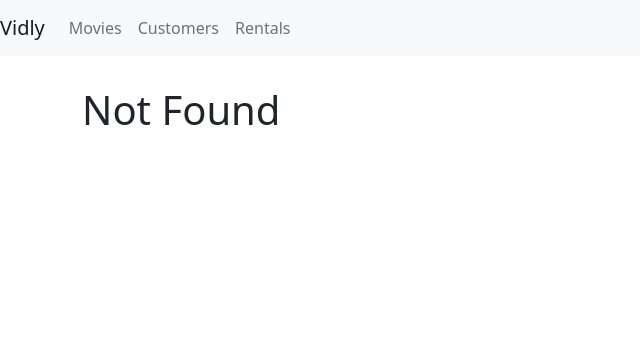
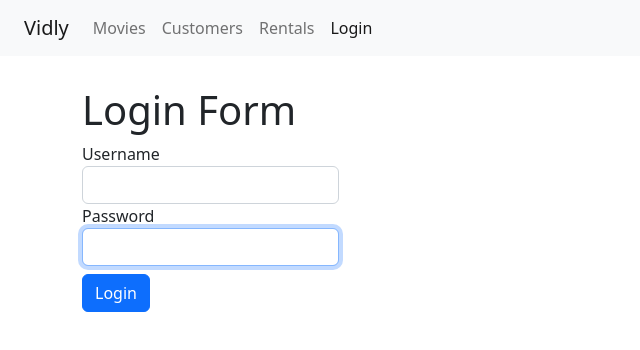
Before and after one commit to KirannVaka/vidly, a React (Create React App) app: page /login-form in a window 1280 px wide. Before the commit this address led to /not-found. Shown: the top 350 px of the page, without its empty margins (0-640 px from the left). Built offline with nearby package versions, Linux system fonts and the light colour scheme.

Commit message:
implemented forms and built login page

```diff
--- a/src/App.js
+++ b/src/App.js
@@ -7,6 +7,7 @@ import NavBar from "./common/navBar";
 import Movies from "./components/movies";
 import "./App.css";
 import MovieForm from "./components/movieForm";
+import LoginForm from "./components/loginForm";
 
 function App(props) {
   return (
@@ -18,6 +19,7 @@ function App(props) {
           <Route path="/movies" component={Movies} />
           <Route path="/customers" component={Customers} />
           <Route path="/rentals" component={Rentals} />
+          <Route path="/login-form" component={LoginForm} />
           <Route path="/not-found" component={notFound} />
           <Redirect from="/" exact to="/movies"></Redirect>
           <Redirect to="/not-found"></Redirect>
--- a/src/common/navBar.jsx
+++ b/src/common/navBar.jsx
@@ -6,7 +6,7 @@ import Rentals from "../components/rentals";
 
 const NavBar = (props) => {
   return (
-    <nav className="navbar navbar-expand-lg navbar-light bg-light">
+    <nav className="navbar px-4 navbar-expand-lg navbar-light bg-light">
       <Link to="/" className="navbar-brand">
         Vidly
       </Link>
@@ -38,6 +38,11 @@ const NavBar = (props) => {
               Rentals
             </NavLink>
           </li>
+          <li className="nav-item">
+            <NavLink to="/login-form" className="nav-link">
+              Login
+            </NavLink>
+          </li>
         </ul>
       </div>
     </nav>
--- a/src/common/tableHeader.jsx
+++ b/src/common/tableHeader.jsx
@@ -2,16 +2,16 @@ import React, { Component } from "react";
 import { FontAwesomeIcon } from "@fortawesome/react-fontawesome";
 import { faSortDown, faSortUp } from "@fortawesome/free-solid-svg-icons";
 
-const TableHeader = ({ columns, sortColumn }) => {
+const TableHeader = ({ columns, sortColumn, onSort }) => {
   const raiseSort = (path) => {
-    const sortColumn = { ...this.props.sortColumn };
-    if (sortColumn.path === path) {
-      sortColumn.order = sortColumn.order === "asc" ? "desc" : "asc";
+    const sortColumnClone = { ...sortColumn };
+    if (sortColumnClone.path === path) {
+      sortColumnClone.order = sortColumnClone.order === "asc" ? "desc" : "asc";
     } else {
-      sortColumn.path = path;
-      sortColumn.order = "asc";
+      sortColumnClone.path = path;
+      sortColumnClone.order = "asc";
     }
-    this.props.onSort(sortColumn);
+    onSort(sortColumnClone);
   };
 
   const renderSortIcon = (column) => {
--- /dev/null
+++ b/src/components/loginForm.jsx
@@ -0,0 +1,41 @@
+import React, { Component } from "react";
+class LoginForm extends Component {
+  handleSubmit = (e) => {
+    e.preventDefault();
+    console.log("Submitted");
+  };
+  render() {
+    return (
+      <div>
+        <h1>Login Form</h1>
+        <form onSubmit={this.handleSubmit}>
+          <div className="form-group">
+            <label htmlFor="username">
+              Username
+              <input
+                autoFocus
+                id="username"
+                type="text"
+                className="form-control"
+              />
+            </label>
+          </div>
+          <div className="form-group">
+            <label htmlFor="password">
+              Password
+              <input
+                autoFocus
+                id="password"
+                type="text"
+                className="form-control"
+              />
+            </label>
+          </div>
+          <button className="btn btn-primary my-2">Login</button>
+        </form>
+      </div>
+    );
+  }
+}
+
+export default LoginForm;
```
